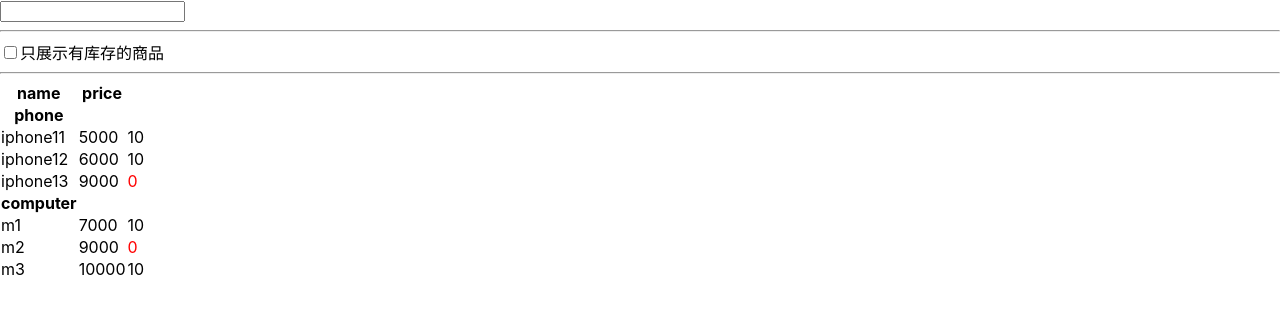
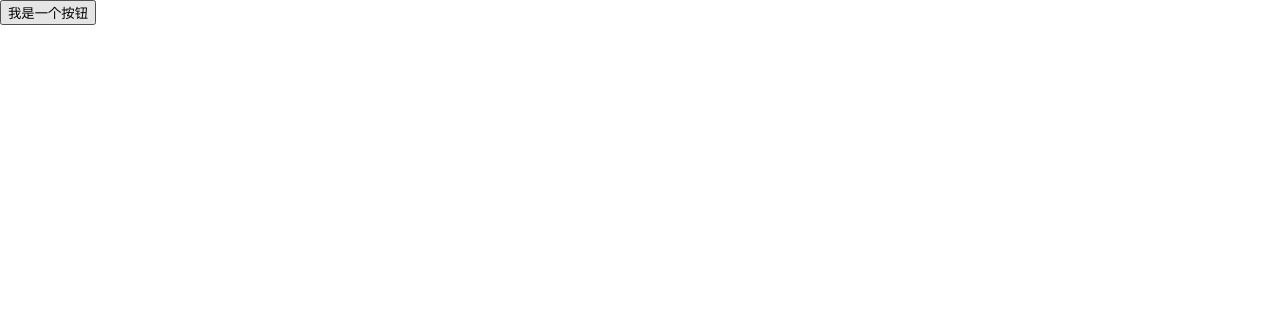
Before and after one commit to xlk1995/react-demo, a React (Create React App) app: page / in a window 1280 px wide. Shown: the top 314 px of the page. Built offline with nearby package versions, Linux system fonts and the light colour scheme.

Commit message:
feat: 使用Context

```diff
--- a/src/index.js
+++ b/src/index.js
@@ -2,168 +2,30 @@
 import ReactDOM from "react-dom/client";
 import "./index.css";
 
-const list = [
-  {
-    categoryName: "phone",
-    name: "iphone11",
-    stock: 10,
-    price: 5000,
-  },
-  {
-    categoryName: "phone",
-    name: "iphone12",
-    stock: 10,
-    price: 6000,
-  },
-  {
-    categoryName: "phone",
-    name: "iphone13",
-    stock: 0,
-    price: 9000,
-  },
-  {
-    categoryName: "computer",
-    name: "m1",
-    stock: 10,
-    price: 7000,
-  },
-  {
-    categoryName: "computer",
-    name: "m2",
-    stock: 0,
-    price: 9000,
-  },
-  {
-    categoryName: "computer",
-    name: "m3",
-    stock: 10,
-    price: 10000,
-  },
-];
+const ThemeContext = React.createContext("dark");
 
-class Search extends React.Component {
-  constructor(props) {
-    super(props);
-    this.handleChange = this.handleChange.bind(this);
-  }
-  handleChange(e) {
-    const target = e.target;
-    const { type, value, name } = target;
-    const v = type === "text" ? value : target.checked;
-    this.props.handleChangeSearch(name, v);
-  }
+class Son extends React.Component {
+  static contextType = ThemeContext;
   render() {
-    const { keywords, hasStock } = this.props;
-    return (
-      <div>
-        <input
-          type="text"
-          onChange={this.handleChange}
-          value={keywords}
-          name="keywords"
-        />
-        <hr />
-        <input
-          type="checkbox"
-          onChange={this.handleChange}
-          checked={hasStock}
-          name="hasStock"
-        />
-        只展示有库存的商品
-        <hr />
-      </div>
-    );
+    return <button className={this.context}>我是一个按钮</button>;
   }
 }
-function CategoryTitle(props) {
+
+function Dad() {
   return (
-    <tr>
-      <th>{props.title}</th>
-    </tr>
+    <div>
+      <Son />
+    </div>
   );
 }
 
-function ProductItem(props) {
-  const { product } = props;
-  return (
-    <tr>
-      <td>{product.name}</td>
-      <td>{product.price}</td>
-      <td style={{ color: product.stock === 0 ? "red" : "black" }}>
-        {product.stock}
-      </td>
-    </tr>
-  );
-}
-
-class TableWrapper extends React.Component {
+class App extends React.Component {
   render() {
-    const { list } = this.props;
-    const row = [];
-    let lastCategory = null;
-    const { keywords, hasStock } = this.props;
-    list.forEach((product) => {
-      if (product.name.indexOf(keywords) === -1) {
-        return;
-      }
-      if (hasStock && product.stock === 0) {
-        return;
-      }
-      if (lastCategory !== product.categoryName) {
-        row.push(
-          <CategoryTitle
-            key={product.categoryName}
-            title={product.categoryName}
-          />
-        );
-      }
-      row.push(<ProductItem key={product.name} product={product} />);
-      lastCategory = product.categoryName;
-    });
-
-    return (
-      <table cellSpacing={0}>
-        <thead>
-          <tr>
-            <th>name</th>
-            <th>price</th>
-          </tr>
-        </thead>
-        <tbody>{row}</tbody>
-      </table>
-    );
-  }
-}
-
-class SearchWrapper extends React.Component {
-  constructor(props) {
-    super(props);
-    this.handleChangeSearch = this.handleChangeSearch.bind(this);
-    this.state = {
-      keywords: "",
-      hasStock: false,
-    };
-  }
-  handleChangeSearch(name, value) {
-    console.log(name, value, "0000000");
-    this.setState({
-      [name]: value,
-    });
-  }
-  render() {
-    const { keywords, hasStock } = this.state;
     return (
       <div>
-        <Search
-          handleChangeSearch={this.handleChangeSearch}
-          keywords={keywords}
-          hasStock={hasStock}
-        />
-        <TableWrapper
-          list={this.props.list}
-          keywords={keywords}
-          hasStock={hasStock}
-        />
+        <ThemeContext.Provider value="light">
+          <Dad />
+        </ThemeContext.Provider>
       </div>
     );
   }
@@ -172,6 +34,6 @@
 const root = ReactDOM.createRoot(document.getElementById("root"));
 root.render(
   <React.StrictMode>
-    <SearchWrapper list={list} />
+    <App />
   </React.StrictMode>
 );
```
Also changed, not shown: 1 other file (tests, documents, lock files or other folders).
